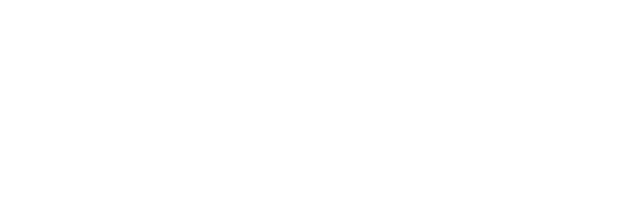
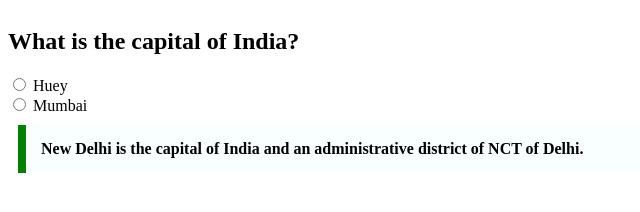
Before and after one commit to acciojob/trivia-Dawar-Anwar-Khan, a website: page main.html in a window 1280 px wide. Shown: the whole page, without its empty margins (0-640 px from the left). Drawn offline with Linux system fonts and the light colour scheme.

Commit message:
created a submission

```diff
--- a/main.html
+++ b/main.html
@@ -7,7 +7,18 @@
 </head>
 
 <body>
-	<!-- the entire body must be written by student -->
+	<section class="quiz-sec">
+		<h1>What is the capital of India?</h1>
+		<div>
+			<input type="radio" value="New Delhi"/>
+		<label for="New Delhi">Huey</label>
+		</div>
+		<div>
+			<input type="radio" value="Mumbai"/>
+		<label for="Mumbai">Mumbai</label>
+		</div>
+		<div><blockquote class="quotation">New Delhi is the capital of India and an administrative district of NCT of Delhi.</blockquote></div>
+	</section>
     <script type="text/javascript" src="./script.js">
 </script>
 
--- a/styles.css
+++ b/styles.css
@@ -1,2 +1,14 @@
+.quiz-sec {
+	display:flex;
+	flex-direction:column;
+	justify-content:
+}
 
-/* Your CSS Code here. */
+.quotation {
+Max-width: 600px;
+Margin:10px;
+Padding: 15px;
+Border-left: 8px solid green;
+Background-color: #f8fffe;
+Font-weight: Bold;
+}
```
